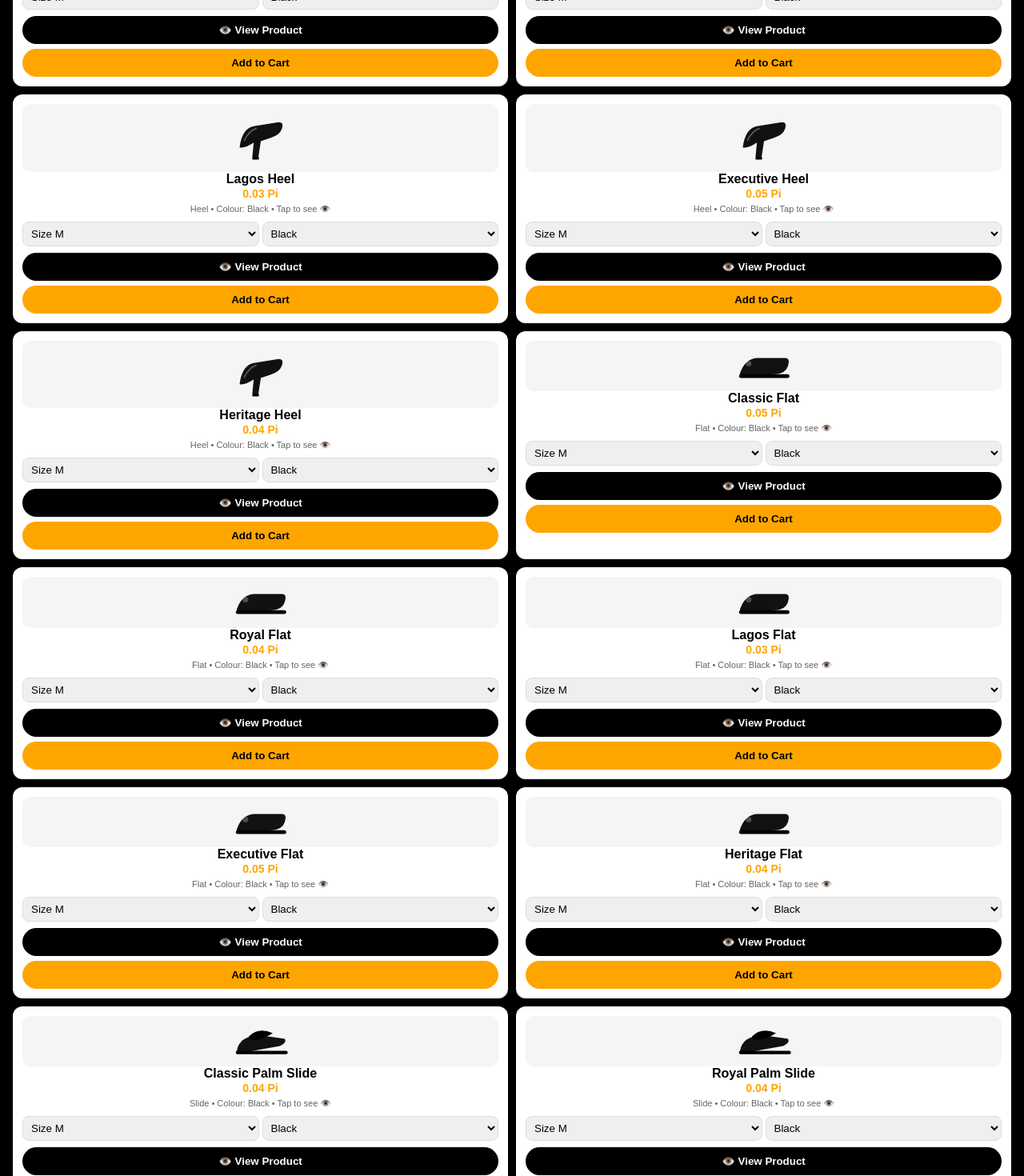
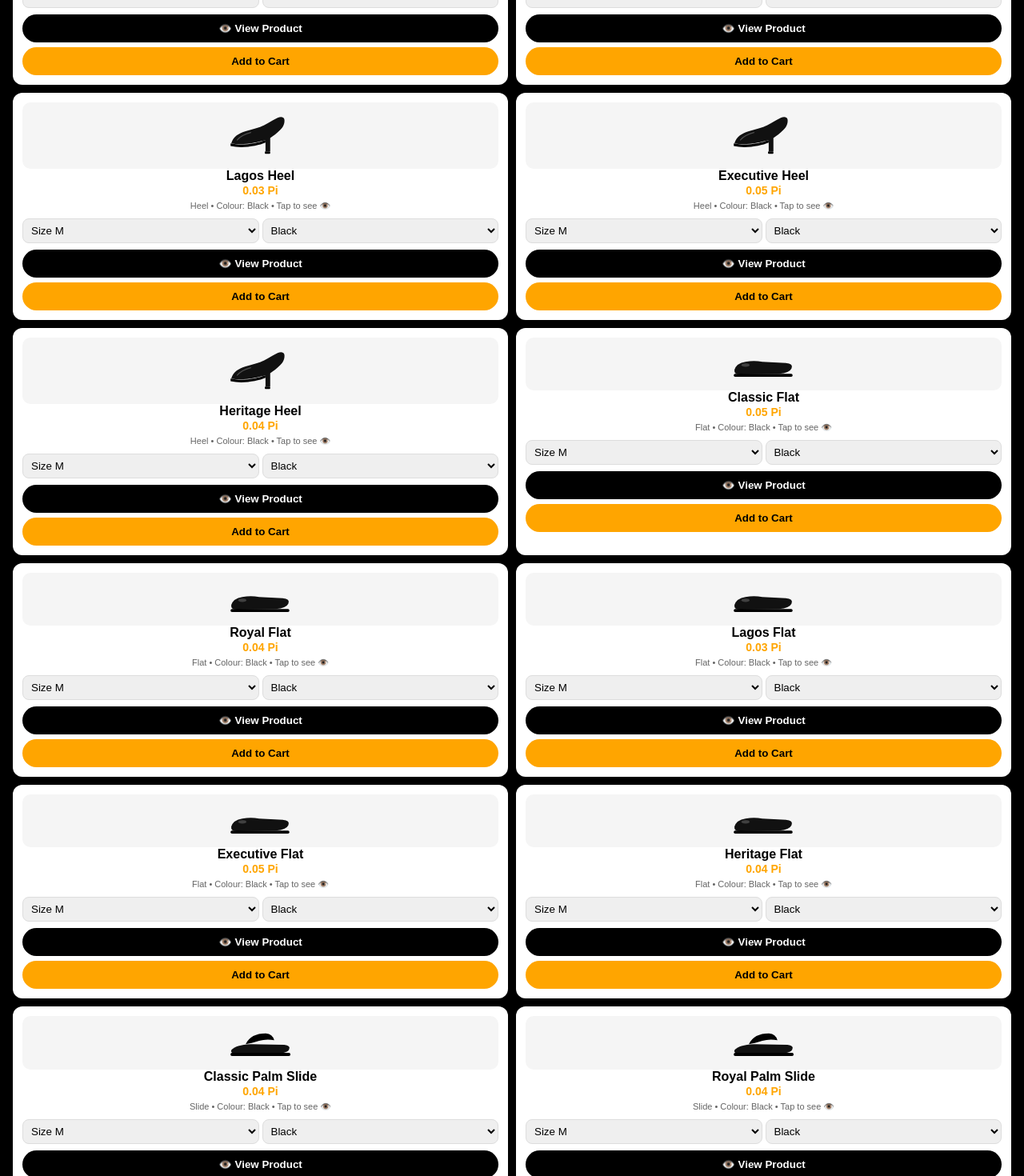
Before and after one commit to Chijoe09/SOSA-V19, a Next.js app: page / in a window 1280 px wide. Shown: the part 420-1890 px from the top of the page at 80% size. Built offline with nearby package versions, Linux system fonts and the light colour scheme.

Commit message:
Update page.tsx

```diff
--- a/app/page.tsx
+++ b/app/page.tsx
@@ -29,35 +29,40 @@ function getFlags(o:any){
   return { paid:false, sent:false, delivered:false };
 }
 
-// FIX: Real SVG shoe - fill colour REALLY changes Black / Brown, not just background
+// FIX: Heel was drawn WRONG - mushroom shape. Now REAL side-profile heel.
 function ShoeIcon({ cat, color, big=false }:{ cat:string, color:string, big?:boolean }){
   const fill = color==="Brown" ? "#8B4513" : "#111111";
   const sole = color==="Brown" ? "#5C2E0E" : "#000000";
-  const size = big ? 140 : 72;
+  const size = big ? 170 : 84;
   if(cat==="Flat"){
     return (
-      <svg width={size} height={size*0.6} viewBox="0 0 120 70">
-        <path d="M10 50 Q20 20 45 18 L105 18 Q115 18 110 35 Q105 50 85 52 L20 55 Q8 55 10 50 Z" fill={fill} />
-        <rect x="8" y="52" width="105" height="8" rx="4" fill={sole} />
-        <circle cx="28" cy="30" r="6" fill="#fff" opacity="0.25" />
+      <svg width={size} height={size*0.55} viewBox="0 0 200 110">
+        <path d="M12 72 Q18 52 45 48 Q70 44 95 48 L165 52 Q188 54 182 68 Q176 82 145 84 L30 86 Q10 86 12 72 Z" fill={fill} />
+        <rect x="10" y="84" width="175" height="9" rx="4" fill={sole} />
+        <ellipse cx="45" cy="58" rx="12" ry="5" fill="#fff" opacity="0.2" />
       </svg>
     );
   }
   if(cat==="Slide"){
     return (
-      <svg width={size} height={size*0.6} viewBox="0 0 120 70">
-        <path d="M10 55 Q15 25 55 22 L110 30 Q115 38 100 45 L25 58 Q8 60 10 55 Z" fill={fill} />
-        <path d="M35 25 Q55 5 85 18 Q70 28 50 32 Q35 33 35 25 Z" fill={sole} />
-        <rect x="8" y="55" width="108" height="7" rx="3" fill={sole} />
+      <svg width={size} height={size*0.55} viewBox="0 0 200 110">
+        <path d="M12 78 Q25 62 70 60 L170 62 Q190 64 184 76 Q178 88 140 88 L30 88 Q8 88 12 78 Z" fill={fill} />
+        <path d="M55 60 Q70 28 115 28 Q135 30 140 48 Q115 44 95 50 Q70 58 55 60 Z" fill={sole} />
+        <rect x="10" y="86" width="178" height="9" rx="4" fill={sole} />
       </svg>
     );
   }
-  // Heel - default
+  // HEEL - CORRECTED: toe left, arch middle, stiletto heel right
   return (
-    <svg width={size} height={size*0.9} viewBox="0 0 120 110">
-      <path d="M15 75 Q20 35 45 30 L95 22 Q110 20 105 35 Q100 50 80 55 L60 62 L55 95 L42 95 L45 65 Q25 78 15 75 Z" fill={fill} />
-      <rect x="42" y="95" width="14" height="6" rx="2" fill={sole} />
-      <path d="M25 60 Q35 40 50 35" stroke="#fff" strokeWidth="3" fill="none" opacity="0.3" strokeLinecap="round" />
+    <svg width={size} height={size*0.75} viewBox="0 0 200 150">
+      {/* Main heel body - side profile */}
+      <path d="M12 98 C18 78 35 68 55 62 C75 56 95 52 110 44 C125 36 138 28 150 22 C158 18 168 18 170 26 C172 36 168 48 158 58 C148 68 138 76 128 82 L128 122 L114 122 L114 88 C90 96 45 104 12 98 Z" fill={fill} />
+      {/* Sole */}
+      <path d="M10 98 C45 106 90 98 114 88 L114 96 C90 106 45 114 10 106 Z" fill={sole} />
+      {/* Heel tip */}
+      <rect x="112" y="122" width="16" height="7" rx="2" fill={sole} />
+      {/* Shine */}
+      <path d="M30 88 C40 76 55 70 70 66" stroke="#fff" strokeWidth="3" fill="none" opacity="0.25" strokeLinecap="round" />
     </svg>
   );
 }
@@ -252,7 +257,6 @@ export default function Home(){
 
   return (
     <div style={{background:"#000",color:"#fff",minHeight:"100vh",padding:16,fontFamily:"sans-serif"}}>
-      {/* FIX: STICKY Back - always at VERY TOP when not in shop, never scrolls away */}
       {view!=="shop" && (
         <div style={{position:"sticky",top:0,zIndex:50,background:"#000",padding:"8px 0",marginBottom:8}}>
           <button onClick={()=>setView("shop")} style={{padding:"10px 16px",borderRadius:10,background:"#fff",color:"#000",fontWeight:"bold",border:0,width:"100%"}}>← Back to Shop</button>
@@ -291,7 +295,7 @@ export default function Home(){
 
       {view==="shop" && (
         <div>
-          <p style={{fontSize:12,color:"#aaa",marginBottom:8}}>👆 Tap any product to SEE it before you buy. Shoe colour REALLY changes now.</p>
+          <p style={{fontSize:12,color:"#aaa",marginBottom:8}}>👆 Tap any product to SEE it before you buy.</p>
           <div style={{display:"grid",gridTemplateColumns:"1fr 1fr",gap:10}}>
             {PRODUCTS.map((p:any,i:number)=>{
               const col = selColor[p.name] || "Black";
```
